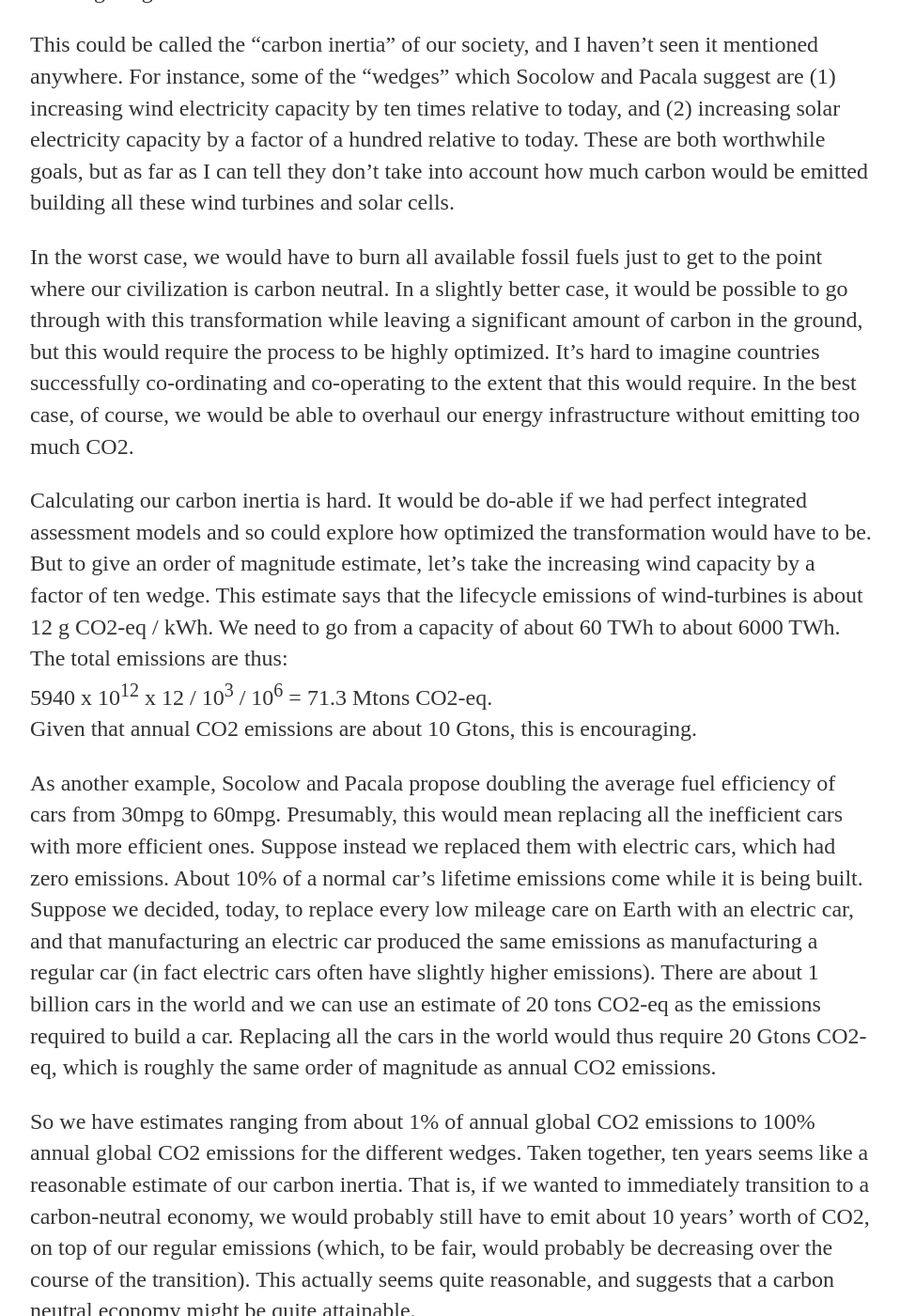
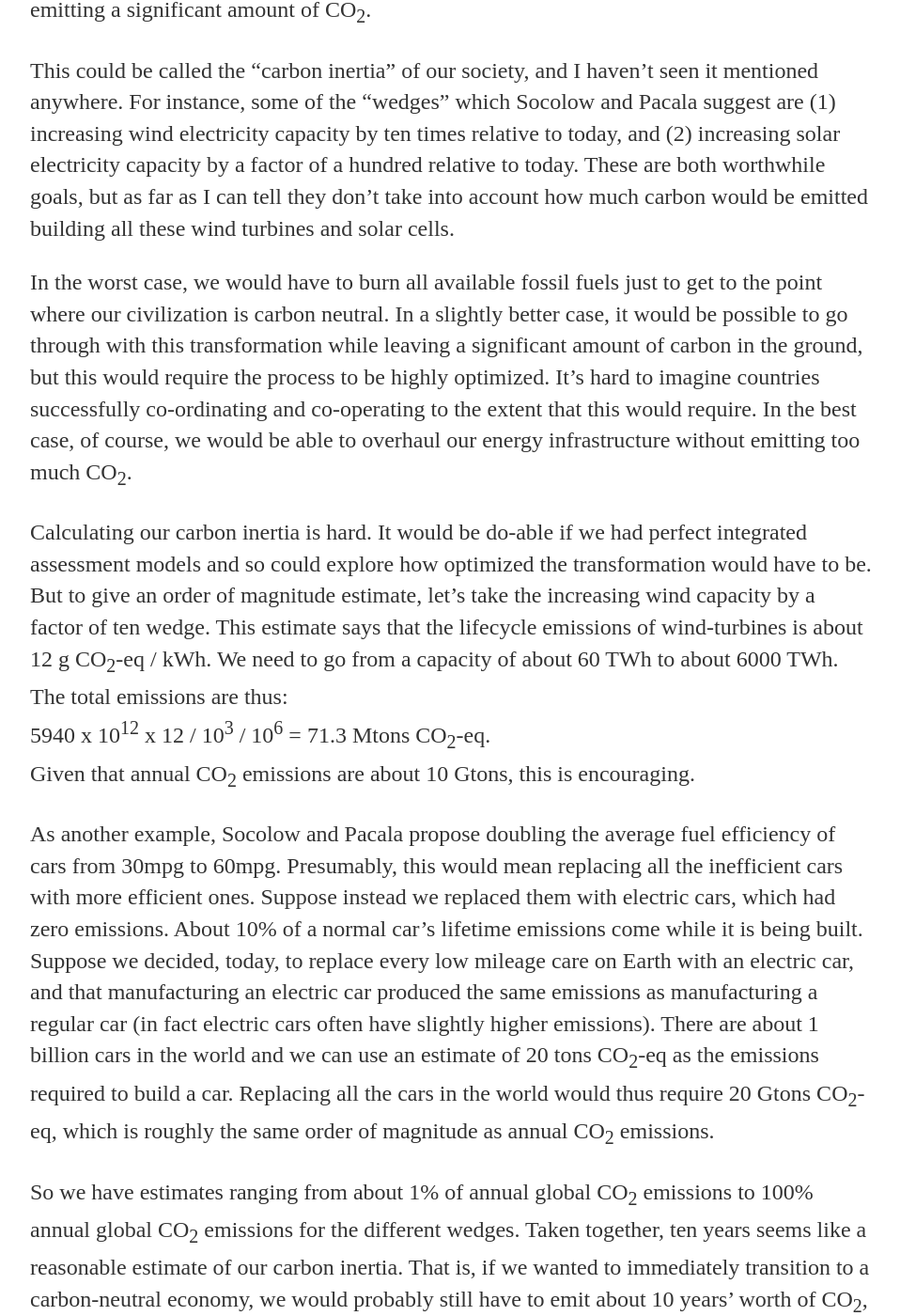
Before and after one commit to nicklutsko/nicklutsko.github.io, a Jekyll site: the page built from _posts/2016-06-28-Carbon-Intertia.md, in a window 1280 px wide and 1400 px high, scrolled down 715 px. Shown: the whole window at 94% size, without its empty margins (160-1118 px from the left). Built offline with Jekyll 4.4.1, drawn with Linux system fonts in a browser that asks for light colours; some of the changed text lies outside the part shown.

Commit message:
edited post again

```diff
--- a/_posts/2016-06-28-Carbon-Intertia.md
+++ b/_posts/2016-06-28-Carbon-Intertia.md
@@ -4,18 +4,18 @@ title: "Carbon Inertia"
 date: 2016-06-28
 ---
 
-<p>People often talk about how we’ve locked in a certain amount of warming: even if we were to immediately stop emitting CO2, the planet would keep warming up, for a little while at least. This is because the climate system responds to perturbations on several different time-scales, some of them quite long. It will also take a long time for atmospheric CO2 levels to return to pre-industrial values. These are arguments for reducing emissions as quickly as possible, but a related question I haven’t seen much discussion of is: how many emissions are we locked in for?</p>
+<p>People often talk about how we’ve locked in a certain amount of warming: even if we were to immediately stop emitting CO<sub>2</sub>, the planet would keep warming up, for a little while at least. This is because the climate system responds to perturbations on several different time-scales, some of them quite long. It will also take a long time for atmospheric CO<sub>2</sub> levels to return to pre-industrial values. These are arguments for reducing emissions as quickly as possible, but a related question I haven’t seen much discussion of is: how many emissions are we locked in for?</p>
 
-<p>What I mean by this is that, assuming we don’t want to tank the global economy and revert to being hunter-gatherers, we will have to emit CO2 to transition to a carbon neutral society. Think about replacing every coal and natural gas power station with wind turbines, building electric vehicles to replace all of our current fossil-fuel powered vehicles, changing our land use practices so they don’t emit any net CO<sub>2</sub>, etc.  These transformations would require emitting a significant amount of CO2.</p>
+<p>What I mean by this is that, assuming we don’t want to tank the global economy and revert to being hunter-gatherers, we will have to emit CO<sub>2</sub> to transition to a carbon neutral society. Think about replacing every coal and natural gas power station with wind turbines, building electric vehicles to replace all of our current fossil-fuel powered vehicles, changing our land use practices so they don’t emit any net CO<sub>2</sub>, etc.  These transformations would require emitting a significant amount of CO<sub>2</sub>.</p>
 
 <p>This could be called the “carbon inertia” of our society, and I haven’t seen it mentioned anywhere. For instance, some of the “wedges” which Socolow and Pacala suggest are (1) increasing wind electricity capacity by ten times relative to today, and (2) increasing solar electricity capacity by a factor of a hundred relative to today. These are both worthwhile goals, but as far as I can tell they don’t take into account how much carbon would be emitted building all these wind turbines and solar cells.</p>
 
-<p>In the worst case, we would have to burn all available fossil fuels just to get to the point where our civilization is carbon neutral. In a slightly better case, it would be possible to go through with this transformation while leaving a significant amount of carbon in the ground, but this would require the process to be highly optimized. It’s hard to imagine countries successfully co-ordinating and co-operating to the extent that this would require. In the best case, of course, we would be able to overhaul our energy infrastructure without emitting too much CO2.</p>
+<p>In the worst case, we would have to burn all available fossil fuels just to get to the point where our civilization is carbon neutral. In a slightly better case, it would be possible to go through with this transformation while leaving a significant amount of carbon in the ground, but this would require the process to be highly optimized. It’s hard to imagine countries successfully co-ordinating and co-operating to the extent that this would require. In the best case, of course, we would be able to overhaul our energy infrastructure without emitting too much CO<sub>2</sub>.</p>
 
-<p>Calculating our carbon inertia is hard. It would be do-able if we had perfect integrated assessment models and so could explore how optimized the transformation would have to be. But to give an order of magnitude estimate, let’s take the increasing wind capacity by a factor of ten wedge. This estimate says that the lifecycle emissions of wind-turbines is about 12 g CO2-eq / kWh. We need to go from a capacity of about 60 TWh to about 6000 TWh. The total emissions are thus:<br>
-5940 x 10<sup>12</sup> x 12 / 10<sup>3</sup> / 10<sup>6</sup> = 71.3 Mtons CO2-eq.<br>
-Given that annual CO2 emissions are about 10 Gtons, this is encouraging.</p>
+<p>Calculating our carbon inertia is hard. It would be do-able if we had perfect integrated assessment models and so could explore how optimized the transformation would have to be. But to give an order of magnitude estimate, let’s take the increasing wind capacity by a factor of ten wedge. This estimate says that the lifecycle emissions of wind-turbines is about 12 g CO<sub>2</sub>-eq / kWh. We need to go from a capacity of about 60 TWh to about 6000 TWh. The total emissions are thus:<br>
+5940 x 10<sup>12</sup> x 12 / 10<sup>3</sup> / 10<sup>6</sup> = 71.3 Mtons CO<sub>2</sub>-eq.<br>
+Given that annual CO<sub>2</sub> emissions are about 10 Gtons, this is encouraging.</p>
 
-<p>As another example, Socolow and Pacala propose doubling the average fuel efficiency of cars from 30mpg to 60mpg. Presumably, this would mean replacing all the inefficient cars with more efficient ones. Suppose instead we replaced them with electric cars, which had zero emissions. About 10% of a normal car’s lifetime emissions come while it is being built. Suppose we decided, today, to replace every low mileage care on Earth with an electric car, and that manufacturing an electric car produced the same emissions as manufacturing a regular car (in fact electric cars often have slightly higher emissions). There are about 1 billion cars in the world and we can use an estimate of 20 tons CO2-eq as the emissions required to build a car. Replacing all the cars in the world would thus require 20 Gtons CO2-eq, which is roughly the same order of magnitude as annual CO2 emissions.</p>
+<p>As another example, Socolow and Pacala propose doubling the average fuel efficiency of cars from 30mpg to 60mpg. Presumably, this would mean replacing all the inefficient cars with more efficient ones. Suppose instead we replaced them with electric cars, which had zero emissions. About 10% of a normal car’s lifetime emissions come while it is being built. Suppose we decided, today, to replace every low mileage care on Earth with an electric car, and that manufacturing an electric car produced the same emissions as manufacturing a regular car (in fact electric cars often have slightly higher emissions). There are about 1 billion cars in the world and we can use an estimate of 20 tons CO<sub>2</sub>-eq as the emissions required to build a car. Replacing all the cars in the world would thus require 20 Gtons CO<sub>2</sub>-eq, which is roughly the same order of magnitude as annual CO<sub>2</sub> emissions.</p>
 
-<p>So we have estimates ranging from about 1% of annual global CO2 emissions to 100% annual global CO2 emissions for the different wedges. Taken together, ten years seems like a reasonable estimate of our carbon inertia. That is, if we wanted to immediately transition to a carbon-neutral economy, we would probably still have to emit about 10 years’ worth of CO2, on top of our regular emissions (which, to be fair, would probably be decreasing over the course of the transition). This actually seems quite reasonable, and suggests that a carbon neutral economy might be quite attainable.</p>
+<p>So we have estimates ranging from about 1% of annual global CO<sub>2</sub> emissions to 100% annual global CO<sub>2</sub> emissions for the different wedges. Taken together, ten years seems like a reasonable estimate of our carbon inertia. That is, if we wanted to immediately transition to a carbon-neutral economy, we would probably still have to emit about 10 years’ worth of CO<sub>2</sub>, on top of our regular emissions (which, to be fair, would probably be decreasing over the course of the transition). This actually seems quite reasonable, and suggests that a carbon neutral economy might be quite attainable.</p>
```
